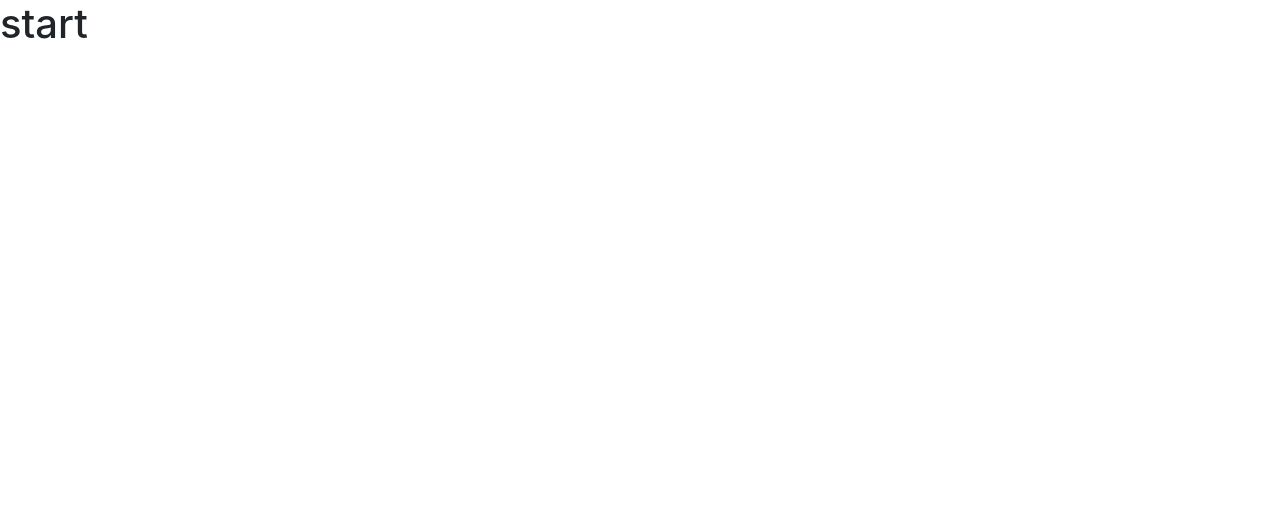
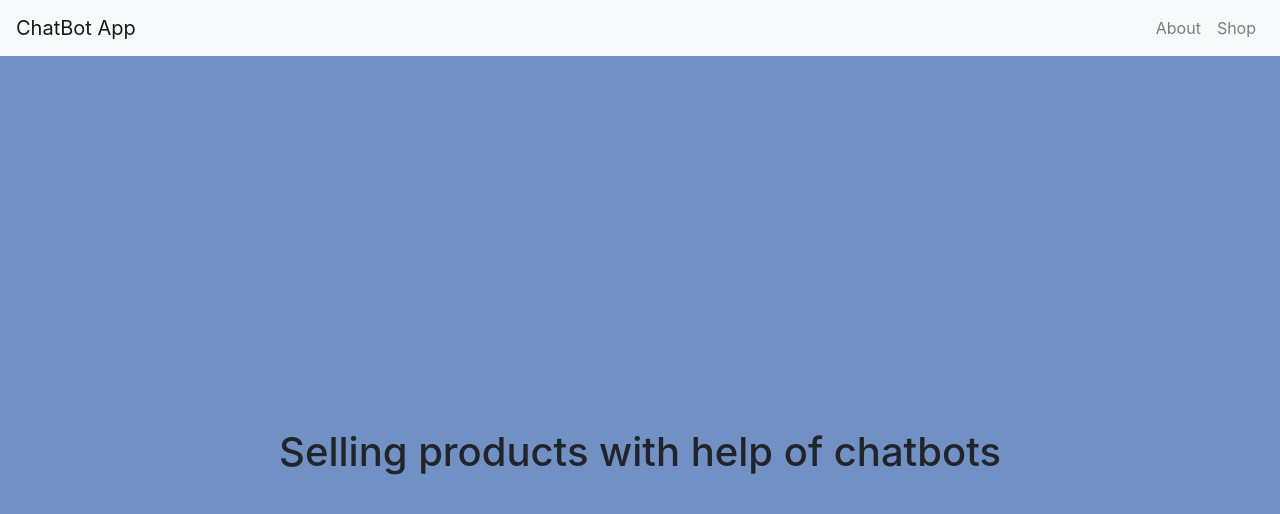
Before and after one commit to HuangStanley050/chatbot_frontend, a React (Create React App) app: page / in a window 1280 px wide. Shown: the top 514 px of the page. Built offline with nearby package versions, Linux system fonts and the light colour scheme.

Commit message:
basic nav done

```diff
--- a/src/App.js
+++ b/src/App.js
@@ -1,9 +1,23 @@
 import React, { Component } from "react";
 import logo from "./logo.svg";
+import { Switch, Route } from "react-router-dom";
+import Landing from "./components/landing/Landing";
+import About from "./components/about/About";
+import Shop from "./components/shop/Shop";
+import NavBar from "./components/navigation/Navigation";
 
 class App extends Component {
   render() {
-    return <h1>start</h1>;
+    return (
+      <div>
+        <NavBar />
+        <Switch>
+          <Route exact path="/" component={Landing} />
+          <Route path="/about" component={About} />
+          <Route path="/shop" component={Shop} />
+        </Switch>
+      </div>
+    );
   }
 }
 
--- a/src/components/about/About.js
+++ b/src/components/about/About.js
@@ -3,7 +3,7 @@ import React from "react";
 const About = () => {
   return (
     <div>
-      <h1>Selling products with help of chatbots</h1>
+      <h1>About Us</h1>
     </div>
   );
 };
--- a/src/components/landing/Landing.js
+++ b/src/components/landing/Landing.js
@@ -1,8 +1,17 @@
 import React from "react";
 
 const Landing = () => {
+  const landingContainer = {
+    height: "100%",
+    width: "100%",
+    display: "flex",
+    position: "fixed",
+    alignItems: "center",
+    justifyContent: "center",
+    backgroundColor: "#7191c4"
+  };
   return (
-    <div>
+    <div style={landingContainer}>
       <h1>Selling products with help of chatbots</h1>
     </div>
   );
--- a/src/components/navigation/Navigation.js
+++ b/src/components/navigation/Navigation.js
@@ -0,0 +1,52 @@
+import React from "react";
+import {
+  Collapse,
+  Navbar,
+  NavbarToggler,
+  NavbarBrand,
+  Nav,
+  NavItem,
+  NavLink
+} from "reactstrap";
+import { Link } from "react-router-dom";
+
+class NavBar extends React.Component {
+  state = {
+    isOpen: false
+  };
+
+  toggle = () => {
+    this.setState({
+      isOpen: !this.state.isOpen
+    });
+  };
+
+  render() {
+    return (
+      <div>
+        <Navbar color="light" light expand="md">
+          <NavbarBrand tag={Link} to="/">
+            ChatBot App
+          </NavbarBrand>
+          <NavbarToggler onClick={this.toggle} />
+          <Collapse isOpen={this.state.isOpen} navbar>
+            <Nav className="ml-auto" navbar>
+              <NavItem>
+                <NavLink tag={Link} to="/about">
+                  About
+                </NavLink>
+              </NavItem>
+              <NavItem>
+                <NavLink tag={Link} to="/shop">
+                  Shop
+                </NavLink>
+              </NavItem>
+            </Nav>
+          </Collapse>
+        </Navbar>
+      </div>
+    );
+  }
+}
+
+export default NavBar;
--- /dev/null
+++ b/src/components/shop/ItemList.js
@@ -0,0 +1,7 @@
+import React from "react";
+
+const ItemList = () => {
+  return <div>List of items</div>;
+};
+
+export default ItemList;
--- /dev/null
+++ b/src/components/shop/Shop.js
@@ -0,0 +1,13 @@
+import React from "react";
+import ItemList from "./ItemList";
+
+const Shop = () => {
+  return (
+    <div>
+      <h2>Shop</h2>
+      <ItemList />
+    </div>
+  );
+};
+
+export default Shop;
--- a/src/index.js
+++ b/src/index.js
@@ -1,7 +1,14 @@
 import React from "react";
 import ReactDOM from "react-dom";
 import "bootstrap/dist/css/bootstrap.min.css";
+import { BrowserRouter as Router } from "react-router-dom";
 import "./index.css";
 import App from "./App";
 
-ReactDOM.render(<App />, document.getElementById("root"));
+const app = (
+  <Router>
+    <App />
+  </Router>
+);
+
+ReactDOM.render(app, document.getElementById("root"));
```
